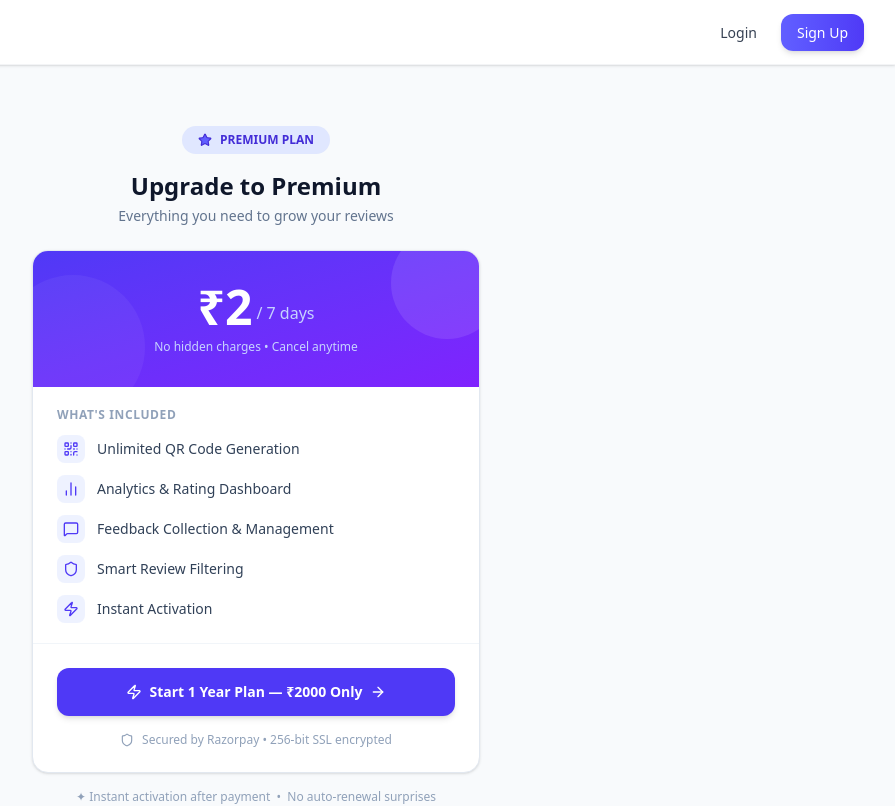
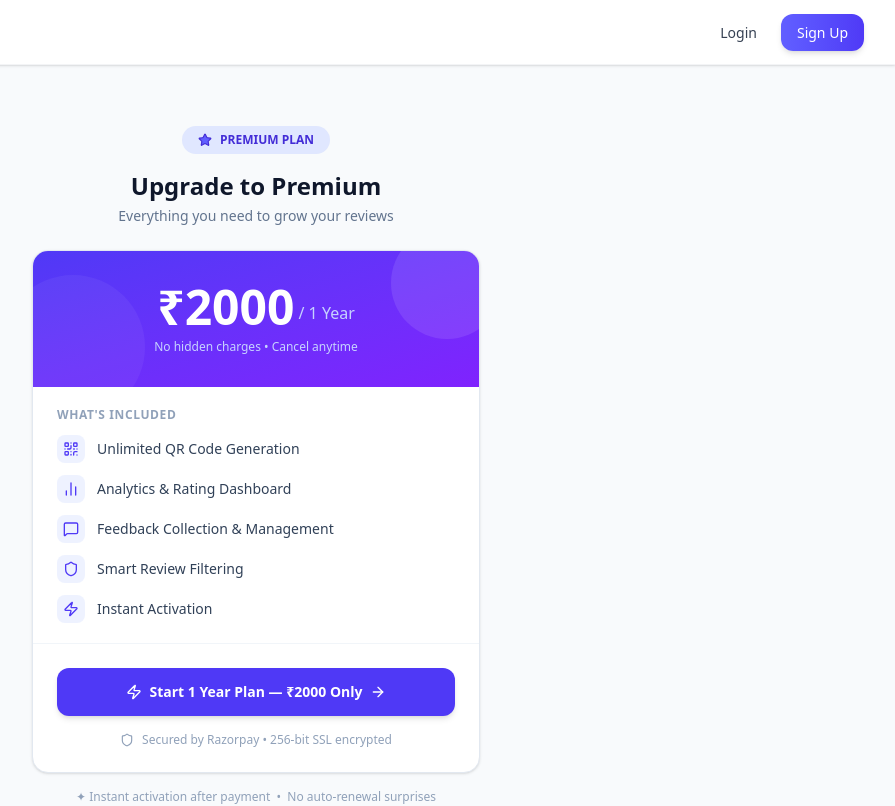
Before and after one commit to vocalheart/qr-review-us-ftontend, a Next.js app: page /subscribe in a window 1280 px wide. Shown: the top 806 px of the page, without its empty margins (384-1279 px from the left). Built offline with nearby package versions, Linux system fonts and the light colour scheme; no server answers.

Commit message:
new updated code

```diff
--- a/src/app/subscribe/page.js
+++ b/src/app/subscribe/page.js
@@ -265,8 +265,8 @@ export default function SubscribePage() {
 
             {/* <p className="text-indigo-200 text-xs font-semibold uppercase tracking-widest mb-3">7-Day Trial</p> */}
             <div className="flex items-end justify-center gap-1 mb-2">
-              <span className="text-5xl font-extrabold">₹2</span>
-              <span className="text-indigo-200 text-base pb-1.5">/ 7 days</span>
+              <span className="text-5xl font-extrabold">₹2000</span>
+              <span className="text-indigo-200 text-base pb-1.5">/ 1 Year</span>
             </div>
             <p className="text-indigo-200 text-xs">No hidden charges • Cancel anytime</p>
           </div>
```
